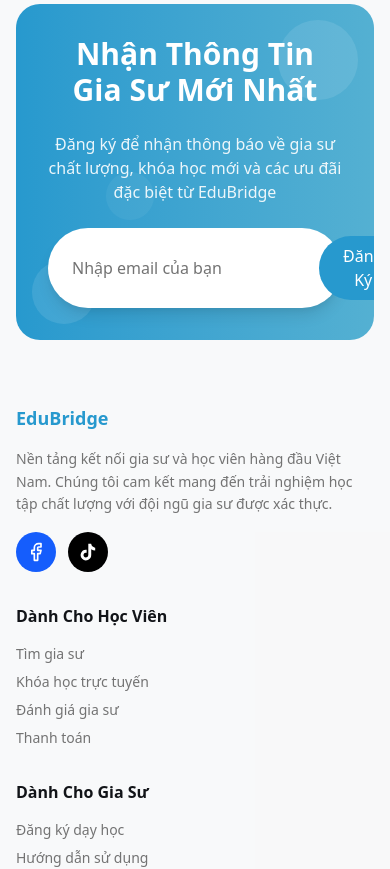
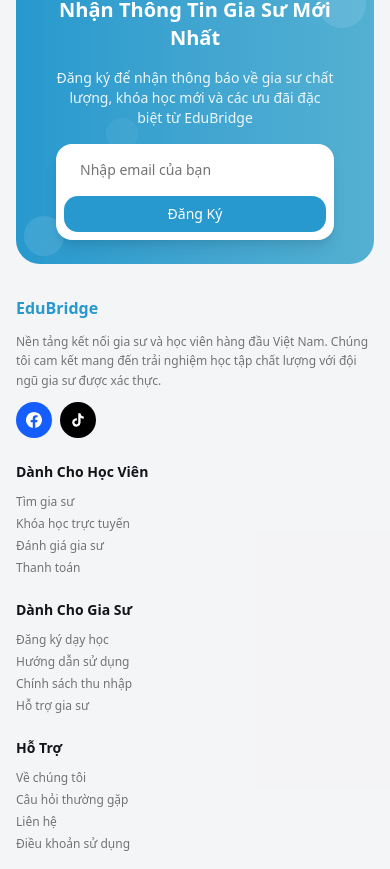
Before and after one commit to nhanbernie/edu-bridge-client, a Next.js app: page / in a window 390 px wide. Shown: the part 4803-5672 px from the top of the page. Built offline with nearby package versions, Linux system fonts and the light colour scheme; no server answers.

Commit message:
update: profile for student ui

```diff
--- a/src/app/globals.css
+++ b/src/app/globals.css
@@ -75,7 +75,7 @@
   --radius: 0.625rem;
 
   /* Base colors - Light mode */
-  --background: #f9fafb; /* #FAFBFC */
+  --background: #f3f4f6; /* #FAFBFC */
   --foreground: oklch(0.19 0.01 270); /* #1A1A2E - text chính */
 
   /* Card colors */
--- a/src/components/layouts/EBFooter.tsx
+++ b/src/components/layouts/EBFooter.tsx
@@ -1,7 +1,6 @@
 "use client";
 
 import React, { useState } from "react";
-import { Facebook } from "lucide-react";
 
 const EBFooter = () => {
   const [email, setEmail] = useState("");
@@ -12,36 +11,38 @@ const EBFooter = () => {
   };
 
   return (
-    <footer className="bg-muted/30 py-16">
+    <footer className="bg-muted/30 py-8 sm:py-12 lg:py-16">
       <div className="max-w-7xl mx-auto px-4 sm:px-6 lg:px-8">
         {/* Newsletter Section */}
-        <div className="bg-gradient-to-r from-primary to-secondary rounded-3xl p-8 mb-16 relative overflow-hidden">
+        <div className="bg-gradient-to-r from-primary to-secondary rounded-3xl p-6 sm:p-8 mb-8 sm:mb-12 lg:mb-16 relative overflow-hidden">
           {/* Background decorative elements */}
-          <div className="absolute top-4 right-4 w-20 h-20 bg-white/10 rounded-full"></div>
-          <div className="absolute bottom-4 left-4 w-16 h-16 bg-white/10 rounded-full"></div>
-          <div className="absolute top-1/2 left-1/4 w-12 h-12 bg-white/5 rounded-full"></div>
+          <div className="absolute top-2 right-2 sm:top-4 sm:right-4 w-12 h-12 sm:w-16 sm:h-16 lg:w-20 lg:h-20 bg-white/10 rounded-full"></div>
+          <div className="absolute bottom-2 left-2 sm:bottom-4 sm:left-4 w-10 h-10 sm:w-12 sm:h-12 lg:w-16 lg:h-16 bg-white/10 rounded-full"></div>
+          <div className="absolute top-1/2 left-1/4 w-8 h-8 sm:w-10 sm:h-10 lg:w-12 lg:h-12 bg-white/5 rounded-full"></div>
 
-          <div className="relative z-10 text-center space-y-6">
-            <h3 className="text-3xl font-bold text-white">Nhận Thông Tin Gia Sư Mới Nhất</h3>
-            <p className="text-white/90 max-w-2xl mx-auto">
+          <div className="relative z-10 text-center space-y-4 sm:space-y-6">
+            <h3 className="text-xl sm:text-2xl lg:text-3xl font-bold text-white">
+              Nhận Thông Tin Gia Sư Mới Nhất
+            </h3>
+            <p className="text-sm sm:text-base text-white/90 max-w-2xl mx-auto px-4">
               Đăng ký để nhận thông báo về gia sư chất lượng, khóa học mới và các ưu đãi đặc biệt từ
               EduBridge
             </p>
 
             {/* Email Subscription Form */}
-            <form onSubmit={handleSubscribe} className="max-w-md mx-auto">
-              <div className="flex bg-white rounded-full p-2 shadow-lg">
+            <form onSubmit={handleSubscribe} className="max-w-md mx-auto px-4">
+              <div className="flex flex-col sm:flex-row bg-white rounded-2xl sm:rounded-full p-2 shadow-lg gap-2 sm:gap-0">
                 <input
                   type="email"
                   value={email}
                   onChange={(e) => setEmail(e.target.value)}
                   placeholder="Nhập email của bạn"
-                  className="flex-1 px-4 py-2 bg-transparent text-foreground placeholder-muted-foreground focus:outline-none"
+                  className="flex-1 px-4 py-2 sm:py-2 bg-transparent text-foreground placeholder-muted-foreground focus:outline-none text-sm sm:text-base"
                   required
                 />
                 <button
                   type="submit"
-                  className="bg-primary hover:bg-primary/90 text-primary-foreground px-6 py-2 rounded-full font-medium transition-colors"
+                  className="bg-primary hover:bg-primary/90 text-primary-foreground px-6 py-2 sm:py-2 rounded-xl sm:rounded-full font-medium transition-colors text-sm sm:text-base"
                 >
                   Đăng Ký
                 </button>
@@ -51,35 +52,42 @@ const EBFooter = () => {
         </div>
 
         {/* EBFooter Links */}
-        <div className="grid grid-cols-1 md:grid-cols-4 gap-8 mb-12">
+        <div className="grid grid-cols-1 sm:grid-cols-2 lg:grid-cols-4 gap-6 sm:gap-8 mb-8 sm:mb-12">
           {/* Company Info */}
-          <div className="space-y-4">
-            <h4 className="text-primary text-lg font-bold">EduBridge</h4>
-            <p className="text-muted-foreground text-sm leading-relaxed">
+          <div className="space-y-3 sm:space-y-4">
+            <h4 className="text-primary text-base sm:text-lg font-bold">EduBridge</h4>
+            <p className="text-muted-foreground text-xs sm:text-sm leading-relaxed">
               Nền tảng kết nối gia sư và học viên hàng đầu Việt Nam. Chúng tôi cam kết mang đến trải
               nghiệm học tập chất lượng với đội ngũ gia sư được xác thực.
             </p>
 
             {/* Social Media Icons */}
-            <div className="flex space-x-3">
+            <div className="flex space-x-2 sm:space-x-3">
               <a
                 href="https://www.facebook.com/edubridge.sv/"
                 target="_blank"
                 rel="noopener noreferrer"
-                className="w-10 h-10 bg-blue-600 rounded-full flex items-center justify-center text-white hover:bg-blue-700 transition-all duration-300 hover:scale-110"
+                className="w-9 h-9 sm:w-10 sm:h-10 bg-blue-600 rounded-full flex items-center justify-center text-white hover:bg-blue-700 transition-all duration-300 hover:scale-110"
                 aria-label="Facebook"
               >
-                <Facebook className="w-5 h-5" />
+                <svg
+                  className="w-4 h-4 sm:w-5 sm:h-5"
+                  fill="currentColor"
+                  viewBox="0 0 24 24"
+                  xmlns="http://www.w3.org/2000/svg"
+                >
+                  <path d="M24 12.073c0-6.627-5.373-12-12-12s-12 5.373-12 12c0 5.99 4.388 10.954 10.125 11.854v-8.385H7.078v-3.47h3.047V9.43c0-3.007 1.792-4.669 4.533-4.669 1.312 0 2.686.235 2.686.235v2.953H15.83c-1.491 0-1.956.925-1.956 1.874v2.25h3.328l-.532 3.47h-2.796v8.385C19.612 23.027 24 18.062 24 12.073z" />
+                </svg>
               </a>
               <a
                 href="https://www.tiktok.com/@edubridge.tt"
                 target="_blank"
                 rel="noopener noreferrer"
-                className="w-10 h-10 bg-black rounded-full flex items-center justify-center text-white hover:bg-gray-800 transition-all duration-300 hover:scale-110"
+                className="w-9 h-9 sm:w-10 sm:h-10 bg-black rounded-full flex items-center justify-center text-white hover:bg-gray-800 transition-all duration-300 hover:scale-110"
                 aria-label="TikTok"
               >
                 <svg
-                  className="w-5 h-5"
+                  className="w-4 h-4 sm:w-5 sm:h-5"
                   fill="currentColor"
                   viewBox="0 0 24 24"
                   xmlns="http://www.w3.org/2000/svg"
@@ -91,9 +99,11 @@ const EBFooter = () => {
           </div>
 
           {/* For Students */}
-          <div className="space-y-4">
-            <h4 className="text-foreground font-semibold">Dành Cho Học Viên</h4>
-            <ul className="space-y-2 text-muted-foreground text-sm">
+          <div className="space-y-3 sm:space-y-4">
+            <h4 className="text-foreground text-sm sm:text-base font-semibold">
+              Dành Cho Học Viên
+            </h4>
+            <ul className="space-y-1.5 sm:space-y-2 text-muted-foreground text-xs sm:text-sm">
               <li>
                 <a href="#" className="hover:text-primary transition-colors">
                   Tìm gia sư
@@ -118,9 +128,9 @@ const EBFooter = () => {
           </div>
 
           {/* For Tutors */}
-          <div className="space-y-4">
-            <h4 className="text-foreground font-semibold">Dành Cho Gia Sư</h4>
-            <ul className="space-y-2 text-muted-foreground text-sm">
+          <div className="space-y-3 sm:space-y-4">
+            <h4 className="text-foreground text-sm sm:text-base font-semibold">Dành Cho Gia Sư</h4>
+            <ul className="space-y-1.5 sm:space-y-2 text-muted-foreground text-xs sm:text-sm">
               <li>
                 <a href="#" className="hover:text-primary transition-colors">
                   Đăng ký dạy học
@@ -145,9 +155,9 @@ const EBFooter = () => {
           </div>
 
           {/* Support */}
-          <div className="space-y-4">
-            <h4 className="text-foreground font-semibold">Hỗ Trợ</h4>
-            <ul className="space-y-2 text-muted-foreground text-sm">
+          <div className="space-y-3 sm:space-y-4">
+            <h4 className="text-foreground text-sm sm:text-base font-semibold">Hỗ Trợ</h4>
+            <ul className="space-y-1.5 sm:space-y-2 text-muted-foreground text-xs sm:text-sm">
               <li>
                 <a href="#" className="hover:text-primary transition-colors">
                   Về chúng tôi
@@ -173,8 +183,8 @@ const EBFooter = () => {
         </div>
 
         {/* Copyright */}
-        <div className="border-t border-border pt-8">
-          <p className="text-center text-muted-foreground text-sm">
+        <div className="border-t border-border pt-6 sm:pt-8">
+          <p className="text-center text-muted-foreground text-xs sm:text-sm">
             © 2024 EduBridge. Tất cả quyền được bảo lưu.
           </p>
         </div>
--- a/src/features/student/profile/StudentProfilePage.tsx
+++ b/src/features/student/profile/StudentProfilePage.tsx
@@ -4,13 +4,7 @@ import React from "react";
 import { useTranslations } from "next-intl";
 import { useStudentProfile } from "@/features/student/profile/hook/useStudentProfile";
 import EBStudentProfileForm from "./components/EBStudentProfileForm";
-import { EBPageLoading } from "@/components/common";
-import {
-  PAGE_HEADER,
-  PAGE_TITLE,
-  PAGE_SUBTITLE,
-  PAGE_CONTAINER,
-} from "@/common/constants/className.constant";
+import { StudentProfileSkeleton } from "./skeleton";
 
 const StudentProfilePage: React.FC = () => {
   const t = useTranslations("student.profile");
@@ -27,16 +21,20 @@ const StudentProfilePage: React.FC = () => {
   } = useStudentProfile();
 
   if (isLoading) {
-    return <EBPageLoading message={t("messages.loading")} />;
+    return <StudentProfileSkeleton />;
   }
 
   return (
-    <div className={PAGE_CONTAINER}>
+    <div className="min-h-screen bg-background pt-16">
       <div className="max-w-2xl mx-auto px-4 sm:px-6 py-12">
         {/* Header */}
-        <div className={PAGE_HEADER}>
-          <h1 className={PAGE_TITLE}>{t("title")}</h1>
-          <p className={PAGE_SUBTITLE}>{t("subtitle")}</p>
+        <div className="mb-6 lg:mb-8">
+          <h1 className="text-2xl sm:text-3xl lg:text-4xl font-bold text-foreground mb-3 lg:mb-4">
+            {t("title")}
+          </h1>
+          <p className="text-sm sm:text-base lg:text-lg text-muted-foreground leading-relaxed">
+            {t("subtitle")}
+          </p>
         </div>
 
         <EBStudentProfileForm
--- a/src/features/student/profile/components/EBStudentProfileForm.tsx
+++ b/src/features/student/profile/components/EBStudentProfileForm.tsx
@@ -77,8 +77,8 @@ const EBStudentProfileForm: React.FC<EBStudentProfileFormProps> = ({
   };
 
   return (
-    <Card className="border-0 shadow-lg h-fit">
-      <CardContent className="p-6">
+    <Card className="border-0 shadow-lg rounded-2xl sm:rounded-3xl h-fit">
+      <CardContent className="p-4 sm:p-6">
         {/* Hidden file input */}
         <input
           ref={fileInputRef}
@@ -89,22 +89,22 @@ const EBStudentProfileForm: React.FC<EBStudentProfileFormProps> = ({
         />
 
         {/* Avatar Section */}
-        <div className="flex items-center gap-6 mb-8 pb-8 border-b bg-gray-100 p-5 rounded-4xl">
+        <div className="flex items-center gap-4 sm:gap-6 mb-6 sm:mb-8 pb-6 sm:pb-8 border-b border-border bg-muted p-4 sm:p-5 rounded-2xl sm:rounded-3xl">
           <div className="relative">
             {isUploadingAvatar && (
-              <div className="absolute inset-0 w-24 h-24 rounded-full bg-black/50 flex items-center justify-center z-10">
-                <Loader2 className="w-6 h-6 text-white animate-spin" />
+              <div className="absolute inset-0 w-20 h-20 sm:w-24 sm:h-24 rounded-full bg-black/50 flex items-center justify-center z-10">
+                <Loader2 className="w-5 h-5 sm:w-6 sm:h-6 text-white animate-spin" />
               </div>
             )}
             {userData?.avatarUrl ? (
               <img
                 src={userData.avatarUrl}
                 alt={userData.fullName || "Student"}
-                className="w-24 h-24 rounded-full object-cover border-4 border-gray-100"
+                className="w-20 h-20 sm:w-24 sm:h-24 rounded-full object-cover border-4 border-background"
               />
             ) : (
-              <div className="w-24 h-24 rounded-full bg-gradient-to-br from-green-400 to-green-600 flex items-center justify-center border-4 border-gray-100">
-                <span className="text-2xl font-bold text-white">
+              <div className="w-20 h-20 sm:w-24 sm:h-24 rounded-full bg-gradient-to-br from-green-400 to-green-600 flex items-center justify-center border-4 border-background">
+                <span className="text-xl sm:text-2xl font-bold text-white">
                   {getInitials(userData?.fullName)}
                 </span>
               </div>
@@ -112,17 +112,17 @@ const EBStudentProfileForm: React.FC<EBStudentProfileFormProps> = ({
             <button
               onClick={() => fileInputRef.current?.click()}
               disabled={isUploadingAvatar}
-              className="absolute bottom-0 right-0 w-8 h-8 bg-white rounded-full shadow-lg flex items-center justify-center hover:bg-gray-50 transition-colors border border-gray-200 disabled:opacity-50 disabled:cursor-not-allowed"
+              className="absolute bottom-0 right-0 w-7 h-7 sm:w-8 sm:h-8 bg-card rounded-full shadow-lg flex items-center justify-center hover:bg-muted transition-colors border border-border disabled:opacity-50 disabled:cursor-not-allowed"
               title={t("buttons.changeAvatar")}
             >
-              <Camera className="w-4 h-4 text-gray-700 hover:cursor-pointer" />
+              <Camera className="w-3.5 h-3.5 sm:w-4 sm:h-4 text-foreground hover:cursor-pointer" />
             </button>
           </div>
-          <div>
-            <h2 className="text-2xl font-bold text-gray-900">
+          <div className="flex-1 min-w-0">
+            <h2 className="text-xl sm:text-2xl font-bold text-foreground truncate">
               {userData?.fullName || t("messages.defaultName")}
             </h2>
-            <p className="text-gray-600">{userData?.email}</p>
+            <p className="text-sm sm:text-base text-muted-foreground truncate">{userData?.email}</p>
           </div>
         </div>
 
@@ -133,9 +133,11 @@ const EBStudentProfileForm: React.FC<EBStudentProfileFormProps> = ({
           defaultValues={defaultValues}
           onSubmit={onSubmit}
         >
-          <div className="space-y-6">
+          <div className="space-y-4 sm:space-y-6">
             {/* Personal Info */}
-            <h4 className="text-lg font-medium text-gray-900">{t("sections.personalInfo")}</h4>
+            <h4 className="text-base sm:text-lg font-medium text-foreground">
+              {t("sections.personalInfo")}
+            </h4>
             <EBTextField
               name="fullName"
               label={t("fields.fullName.label")}
@@ -166,8 +168,8 @@ const EBStudentProfileForm: React.FC<EBStudentProfileFormProps> = ({
             />
 
             {/* Student Info */}
-            <div className="space-y-6">
-              <h4 className="text-lg font-medium text-gray-900 pt-4 border-t">
+            <div className="space-y-4 sm:space-y-6">
+              <h4 className="text-base sm:text-lg font-medium text-foreground pt-4 border-t border-border">
                 {t("sections.learningInfo")}
               </h4>
 
@@ -195,7 +197,7 @@ const EBStudentProfileForm: React.FC<EBStudentProfileFormProps> = ({
                 variant="default"
                 size="lg"
                 onClick={onEdit}
-                className="w-full bg-emerald-600 hover:bg-emerald-700"
+                className="w-full bg-primary hover:bg-primary/90 text-primary-foreground py-2.5 sm:py-3"
               >
                 {t("buttons.edit")}
               </EBButton>
@@ -206,7 +208,7 @@ const EBStudentProfileForm: React.FC<EBStudentProfileFormProps> = ({
                   variant="default"
                   size="lg"
                   loading={isSaving}
-                  className="flex-1 bg-emerald-600 hover:bg-emerald-700"
+                  className="flex-1 bg-primary hover:bg-primary/90 text-primary-foreground py-2.5 sm:py-3"
                 >
                   {t("buttons.save")}
                 </EBButton>
@@ -216,7 +218,7 @@ const EBStudentProfileForm: React.FC<EBStudentProfileFormProps> = ({
                   size="lg"
                   onClick={onCancel}
                   disabled={isSaving}
-                  className="flex-1"
+                  className="flex-1 bg-muted hover:bg-muted/80 text-foreground py-2.5 sm:py-3"
                 >
                   {t("buttons.cancel")}
                 </EBButton>
--- /dev/null
+++ b/src/features/student/profile/skeleton/StudentProfileSkeleton.tsx
@@ -0,0 +1,63 @@
+"use client";
+
+import { Card, CardContent } from "@/components/ui/card";
+
+const StudentProfileSkeleton = () => {
+  return (
+    <div className="min-h-screen bg-background pt-16">
+      <div className="max-w-2xl mx-auto px-4 sm:px-6 py-12">
+        {/* Header Skeleton */}
+        <div className="mb-6 lg:mb-8 animate-pulse">
+          <div className="h-8 sm:h-10 lg:h-12 w-48 sm:w-64 lg:w-80 bg-muted rounded mb-3 lg:mb-4"></div>
+          <div className="h-5 sm:h-6 lg:h-7 w-64 sm:w-80 lg:w-96 bg-muted rounded"></div>
+        </div>
+
+        {/* Profile Form Skeleton */}
+        <Card className="border-0 shadow-lg rounded-2xl sm:rounded-3xl h-fit animate-pulse">
+          <CardContent className="p-4 sm:p-6">
+            {/* Avatar Section Skeleton */}
+            <div className="flex items-center gap-4 sm:gap-6 mb-6 sm:mb-8 pb-6 sm:pb-8 border-b border-border bg-muted p-4 sm:p-5 rounded-2xl sm:rounded-3xl">
+              <div className="w-20 h-20 sm:w-24 sm:h-24 bg-muted/50 rounded-full"></div>
+              <div className="flex-1 min-w-0 space-y-2">
+                <div className="h-5 sm:h-6 w-32 sm:w-40 bg-muted/50 rounded"></div>
+                <div className="h-4 sm:h-5 w-40 sm:w-48 bg-muted/50 rounded"></div>
+              </div>
+            </div>
+
+            {/* Form Fields Skeleton */}
+            <div className="space-y-4 sm:space-y-6">
+              {/* Section Title */}
+              <div className="h-5 sm:h-6 w-32 sm:w-40 bg-muted rounded"></div>
+
+              {/* Fields */}
+              {[1, 2, 3, 4].map((item) => (
+                <div key={item} className="space-y-2">
+                  <div className="h-4 w-20 sm:w-24 bg-muted rounded"></div>
+                  <div className="h-10 sm:h-11 w-full bg-muted rounded"></div>
+                </div>
+              ))}
+
+              {/* Section Divider */}
+              <div className="pt-4 border-t border-border">
+                <div className="h-5 sm:h-6 w-28 sm:w-36 bg-muted rounded mb-4 sm:mb-6"></div>
+              </div>
+
+              {/* More Fields */}
+              {[1, 2].map((item) => (
+                <div key={item} className="space-y-2">
+                  <div className="h-4 w-20 sm:w-24 bg-muted rounded"></div>
+                  <div className="h-10 sm:h-11 w-full bg-muted rounded"></div>
+                </div>
+              ))}
+
+              {/* Action Button Skeleton */}
+              <div className="h-10 sm:h-11 w-full bg-muted rounded"></div>
+            </div>
+          </CardContent>
+        </Card>
+      </div>
+    </div>
+  );
+};
+
+export default StudentProfileSkeleton;
--- /dev/null
+++ b/src/features/student/profile/skeleton/index.ts
@@ -0,0 +1 @@
+export { default as StudentProfileSkeleton } from "./StudentProfileSkeleton";
```
